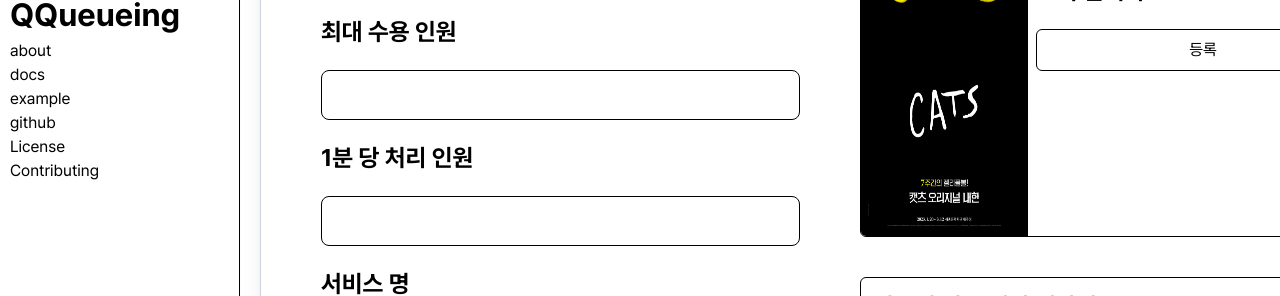
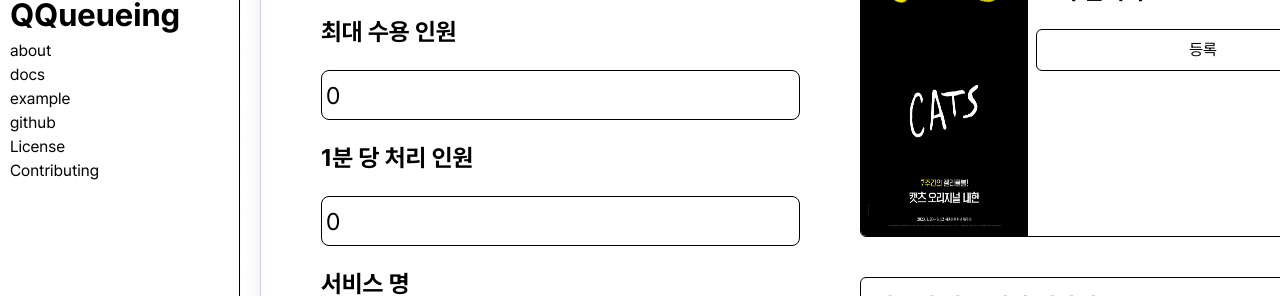
Before and after one commit to EhighG/QQueueing, a Next.js app in the folder src/frontend/: page /regist in a window 1280 px wide. Shown: the part 313-609 px from the top of the page. Built offline with nearby package versions, Linux system fonts and the light colour scheme; no server answers.

Commit message:
feat: 등록 페이지 reactquery 설정
- 등록 페이지 reactQuery mutation 설정

```diff
--- a/src/frontend/src/features/index.ts
+++ b/src/frontend/src/features/index.ts
@@ -1 +1,2 @@
 export { fetchingWaiting } from "./waiting";
+export { registWaiting } from "./regist";
--- /dev/null
+++ b/src/frontend/src/features/regist/api.ts
@@ -0,0 +1,10 @@
+import { axiosInstance } from "@/shared";
+import { AxiosInstance } from "axios";
+
+const instance: AxiosInstance = axiosInstance();
+
+const registWaiting = async (body: Object) => {
+  return await instance.post("url", body).then(({ data }) => data);
+};
+
+export { registWaiting };
--- /dev/null
+++ b/src/frontend/src/features/regist/index.ts
@@ -0,0 +1 @@
+export { registWaiting } from "./api";
--- a/src/frontend/src/pages-flat/RegistPage.tsx
+++ b/src/frontend/src/pages-flat/RegistPage.tsx
@@ -1,9 +1,30 @@
+"use client";
+import { registWaiting } from "@/features";
 import { cats } from "@/shared";
+import { useMutation } from "@tanstack/react-query";
 import Image from "next/image";
 import Link from "next/link";
-import React from "react";
+import React, { useState } from "react";
 
 const RegistPage = () => {
+  const [url, setUrl] = useState<string>("");
+  const [maxQueue, setMaxQueue] = useState<number>(0);
+  const [buffer, setBuffer] = useState<number>(0);
+  const [name, setName] = useState("");
+
+  const mutation = useMutation({
+    mutationFn: registWaiting,
+    onSuccess: () => {
+      alert("success");
+
+      // Invalidate and refetch
+      // queryClient.invalidateQueries({ queryKey: ['todos'] })
+    },
+    onError: () => {
+      alert("error occur");
+    },
+  });
+
   return (
     <div className="flex flex-1 flex-col border border-slate-300 rounded-md shadow-xl">
       <div className="flex w-full items-center border-b border-black h-[60px] p-3">
@@ -20,12 +41,17 @@ const RegistPage = () => {
                 type="text"
                 title="대기열 등록 대상 URL"
                 className="w-full h-[50px] rounded-lg border border-black text-[1.5rem] p-1"
+                value={url}
+                onChange={(e) => setUrl(e.target.value)}
               />
               <label className="text-[1.5rem] font-bold">최대 수용 인원</label>
               <input
                 type="number"
                 title="최대 수용 인원"
-                className="w-full h-[50px] rounded-lg border border-black"
+                min={0}
+                className="w-full h-[50px] rounded-lg border border-black text-[1.5rem] p-1"
+                value={maxQueue}
+                onChange={(e) => setMaxQueue(parseInt(e.target.value))}
               />
               <label className="text-[1.5rem] font-bold">
                 1분 당 처리 인원
@@ -33,13 +59,18 @@ const RegistPage = () => {
               <input
                 type="number"
                 title="1분 당 처리 인원"
-                className="w-full h-[50px] rounded-lg border border-black"
+                className="w-full h-[50px] rounded-lg border border-black text-[1.5rem] p-1"
+                min={0}
+                value={buffer}
+                onChange={(e) => setBuffer(parseInt(e.target.value))}
               />
               <label className="text-[1.5rem] font-bold">서비스 명</label>
               <input
                 type="text"
                 title="서비스 명"
-                className="w-full h-[50px] rounded-lg border border-black"
+                className="w-full h-[50px] rounded-lg border border-black text-[1.5rem] p-1"
+                value={name}
+                onChange={(e) => setName(e.target.value)}
               />
               <div className="flex w-full justify-around">
                 <Link href="/waiting/1">
@@ -77,6 +108,14 @@ const RegistPage = () => {
                   <button
                     type="button"
                     className="p-2 border rounded-md border-black"
+                    onClick={() => {
+                      mutation.mutate({
+                        url,
+                        maxQueue,
+                        buffer,
+                        name,
+                      });
+                    }}
                   >
                     등록
                   </button>
```
